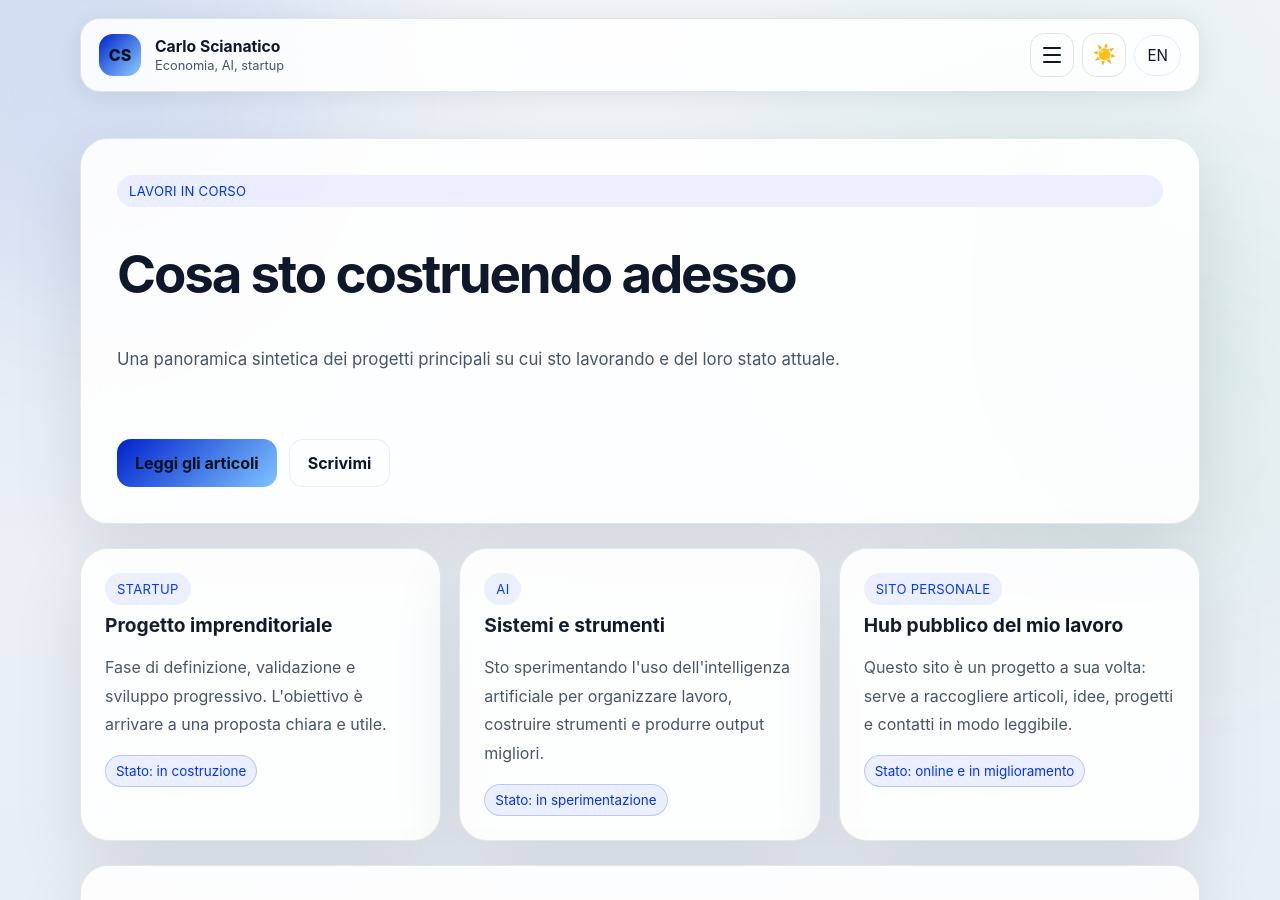
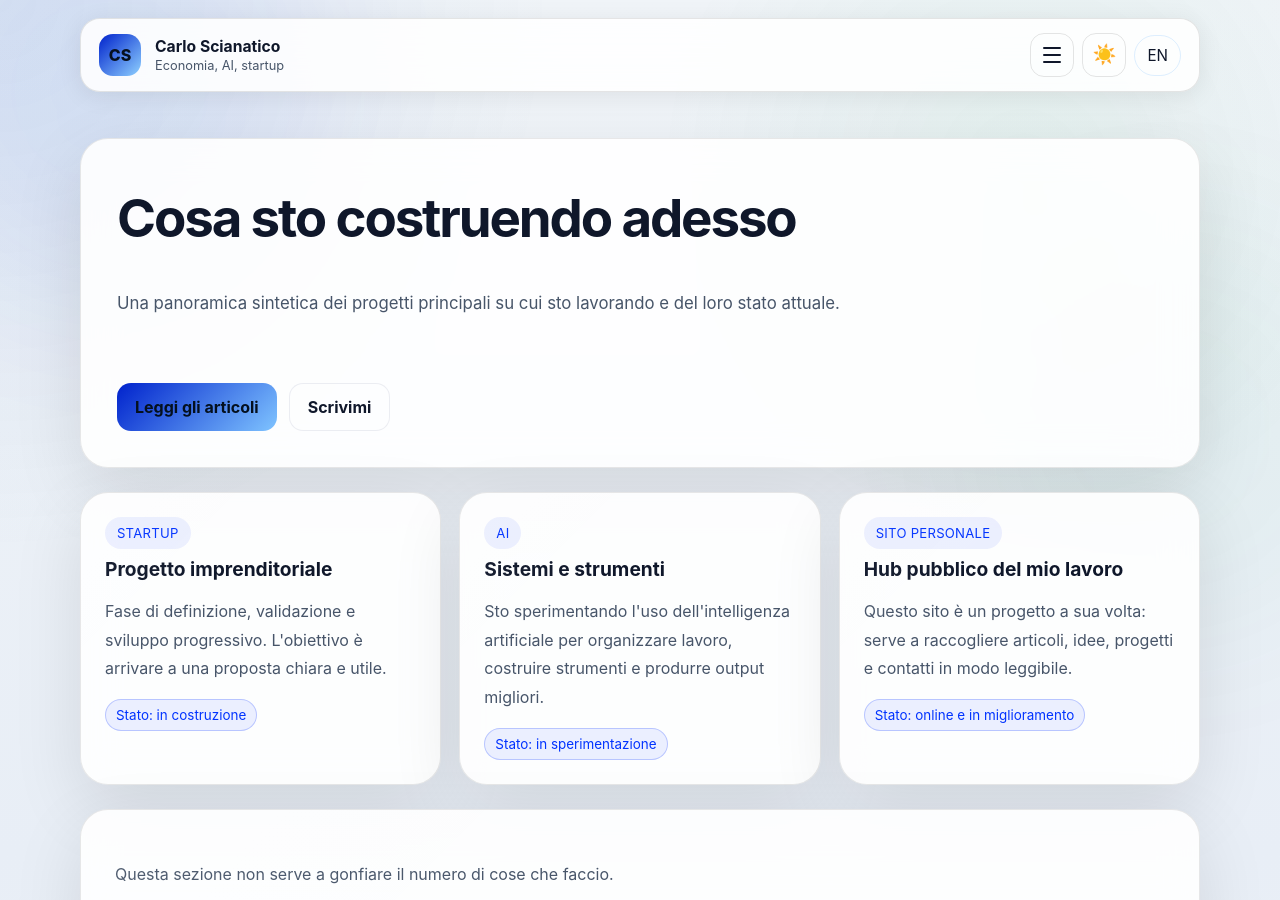
Before and after one commit to carloscianatico/carloscianatico.github.io, a Jekyll site: the page built from projects.md, in a window 1280 px wide and 900 px high. Built offline with Jekyll 4.4.1, drawn with Linux system fonts in a browser that asks for light colours.

Commit message:
Update projects.md

```diff
--- a/projects.md
+++ b/projects.md
@@ -4,7 +4,6 @@ lang: "it"
 ref: "projects"
 title: "Progetti"
 permalink: "/projects/"
-eyebrow: "Lavori in corso"
 headline: "Cosa sto costruendo adesso"
 lead: "Una panoramica sintetica dei progetti principali su cui sto lavorando e del loro stato attuale."
 hero_links:
```
